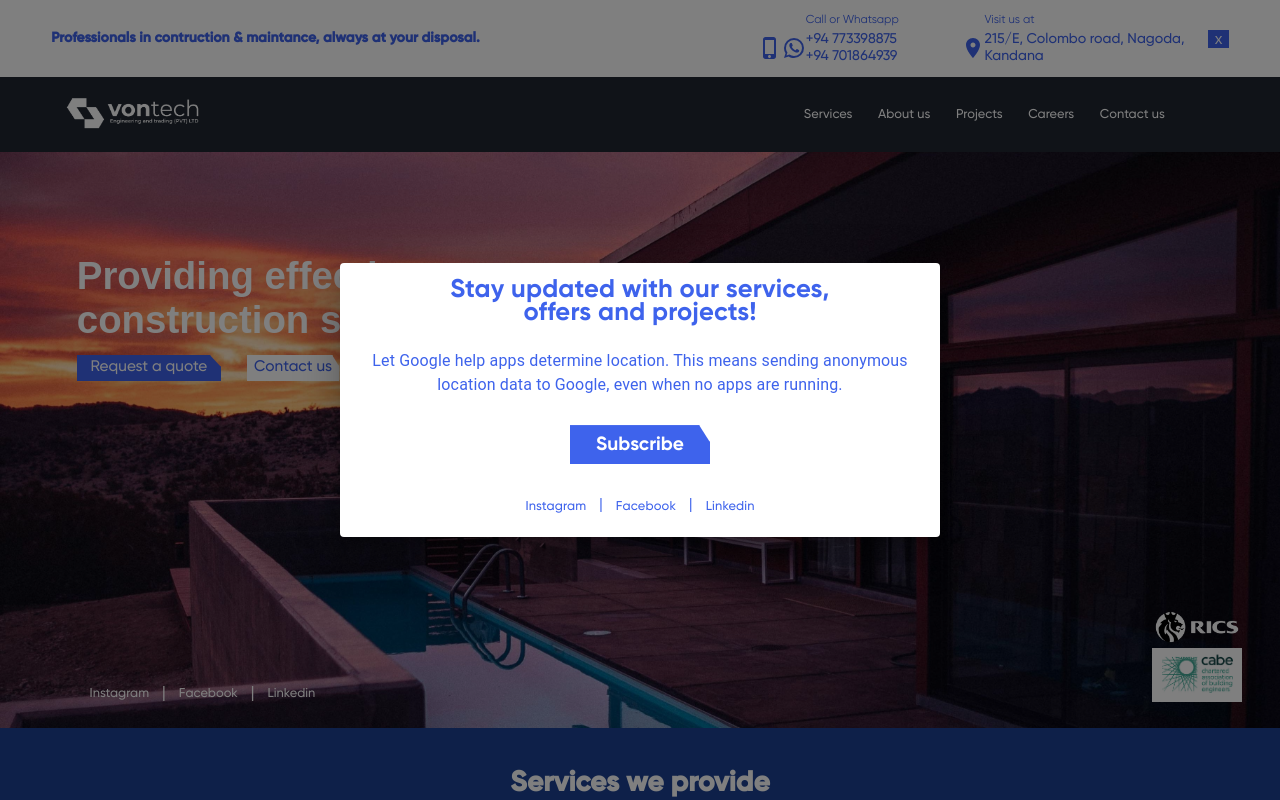
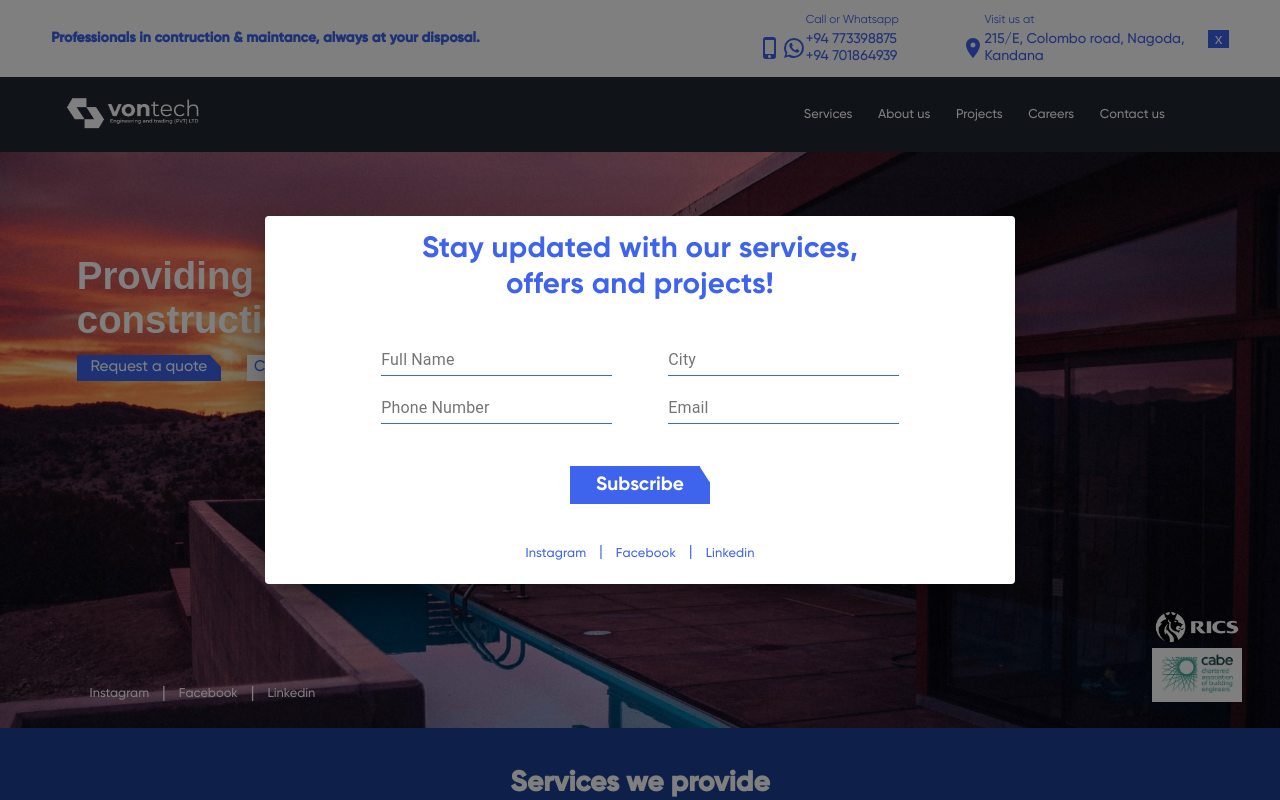
Before and after one commit to Omiga-Developers/Vontech, a React (Create React App) app: page / in a window 1280 px wide. Shown: the top 800 px of the page. Built offline with nearby package versions, Linux system fonts and the light colour scheme.

Commit message:
styled dialog box

```diff
--- a/src/pages/HomePage/HomePage.tsx
+++ b/src/pages/HomePage/HomePage.tsx
@@ -1,4 +1,4 @@
-import { Dialog, DialogActions, DialogContent, DialogContentText, DialogTitle } from "@material-ui/core"
+import { Dialog, DialogActions, DialogContent, DialogContentText, DialogTitle, Input, TextField } from "@material-ui/core"
 import { useEffect, useState } from "react"
 import { Route, Switch } from "react-router"
 import styled from "styled-components"
@@ -19,7 +19,11 @@ import Trust from "./components/Trust/Trust"
 import './dialog.css'
 
 const HomePage = () => {
-    const [open, setOpen] = useState(false);
+    const [open, setOpen] = useState<boolean>(false);
+    const [fullName, setFullName] = useState<string>();
+    const [city, setCity] = useState<string>();
+    const [telNum, setTelNum] = useState<string>();
+    const [email, setEmail] = useState<string>();
 
     useEffect(() => {
         setOpen(true);
@@ -47,10 +51,14 @@ const HomePage = () => {
                 >
                     <DialogTitle id="alert-dialog-title">Stay updated with our services, offers and projects!</DialogTitle>
                     <DialogContent>
-                        <DialogContentText id="alert-dialog-description">
-                            Let Google help apps determine location. This means sending anonymous location data to
-                            Google, even when no apps are running.
-                        </DialogContentText>
+                        <div>
+                            <TextField label="Full Name" onChange={e => setFullName(e.target.value)} value={fullName} />
+                            <TextField label="City" onChange={e => setCity(e.target.value)} value={city} />
+                        </div>
+                        <div>
+                            <TextField label="Phone Number" onChange={e => setTelNum(e.target.value)} value={telNum} />
+                            <TextField label="Email" onChange={e => setEmail(e.target.value)} value={email} />
+                        </div>
                     </DialogContent>
                     <DialogActions>
                         <AngledButton onClick={subscribe}>Subscribe</AngledButton>
@@ -104,7 +112,7 @@ const AngledButton = styled.button `
     font-family: Gilroy-Bold;
     font-size: 1.5vw;
     padding: 0.5vw 2vw;
-    margin: 0 0 1vw 0;
+    margin: 2vw 0 1.5vw 0;
     clip-path: polygon(0 0, 92% 0, 100% 46%, 100% 70%, 100% 100%, 30% 100%, 0 100%, 0% 30%);
     color: white;
 
--- a/src/pages/HomePage/dialog.css
+++ b/src/pages/HomePage/dialog.css
@@ -1,3 +1,8 @@
+.MuiDialog-paper {
+    max-width: 750px;
+    min-width: 750px;
+}
+
 .MuiDialog-paper > .MuiDialogTitle-root {
     display: flex;
     justify-content: center;
@@ -7,9 +12,9 @@
     color: #3E63EC;
     font-family: Gilroy-Bold;
     text-align: center;
-    font-size: 2vw;
-    width: 70%;
-    line-height: 1.8vw;
+    font-size: 2.3vw;
+    width: 65%;
+    line-height: 2.8vw;
 }
 
 .MuiDialogActions-root {
@@ -28,3 +33,17 @@
     text-decoration: none;
     font-family: Gilroy-Medium;
 }
+
+.MuiDialogContent-root > div {
+    display: flex;
+    justify-content: space-around;
+    padding: 0 5vw;
+}
+
+.MuiDialogContent-root > div > .MuiTextField-root {
+    width: 18vw;
+}
+
+.MuiDialogContent-root > div > .MuiTextField-root > div::before, .MuiDialogContent-root > div > .MuiTextField-root > div::after {
+    border-color: #3E63EC !important;
+}
```
